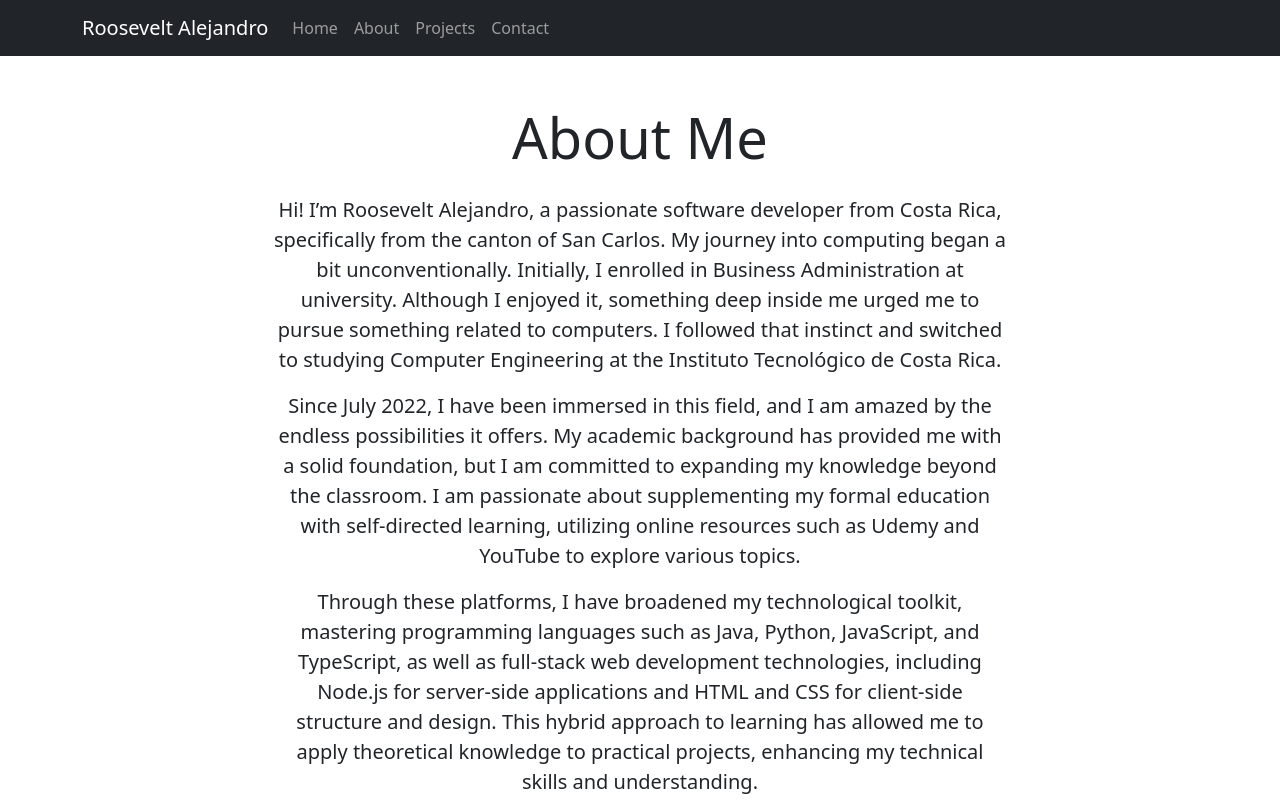
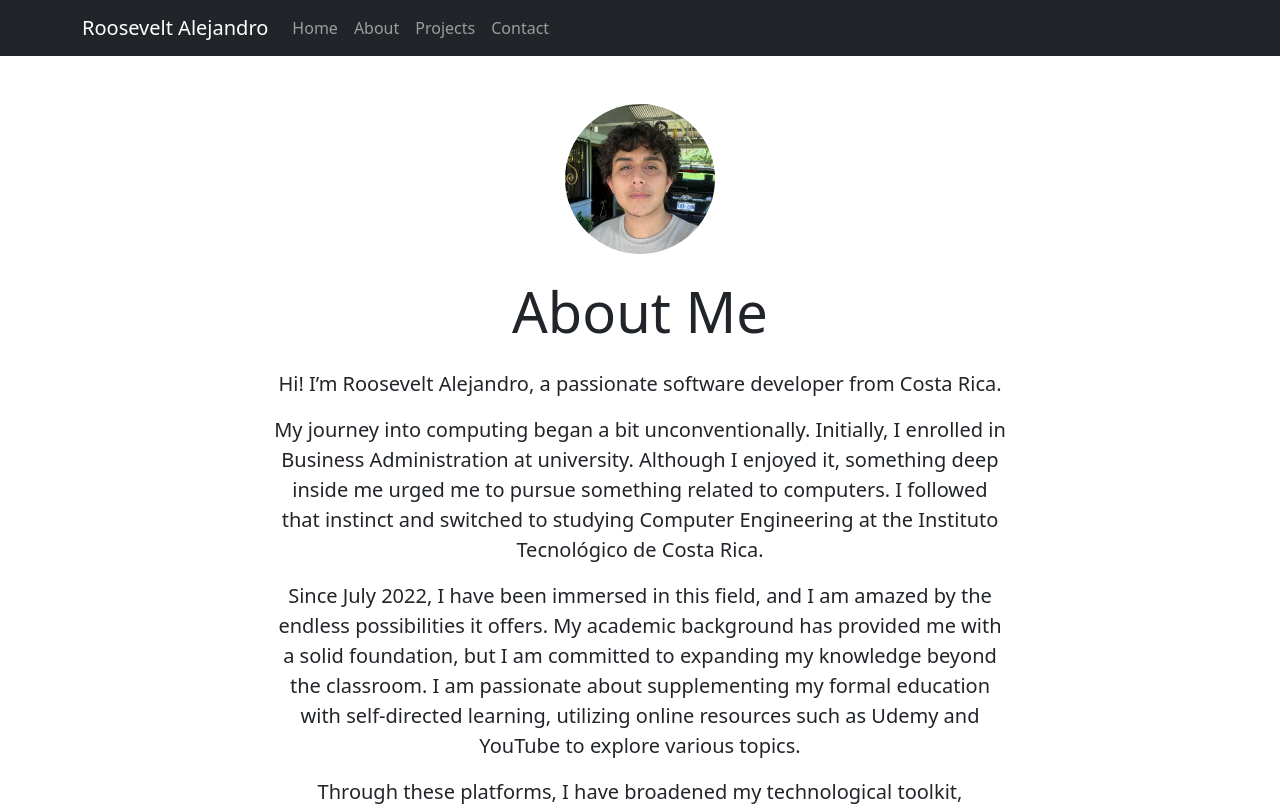
Before and after one commit to rooseveltalej/portfolio, a React (Vite) app: page /about in a window 1280 px wide. Shown: the top 806 px of the page. Built offline with nearby package versions, Linux system fonts and the light colour scheme.

Commit message:
Update portfolio and CV
- Added and improved Home, About, and Header components in React.
- Fixed routing issues with  v6.
- Added and styled a profile picture on the About page.
- Updated CV sections in LaTeX

```diff
--- a/src/components/About.jsx
+++ b/src/components/About.jsx
@@ -1,13 +1,25 @@
-import { Container, Row, Col, Card } from 'react-bootstrap';
+import { Container, Row, Col, Card, Image } from 'react-bootstrap';
 
 const About = () => {
   return (
     <Container className="py-5">
       <Row className="justify-content-center text-center">
         <Col md={8}>
+        <Image
+          src="src/assets/profilePicture.png"
+          alt="Roosevelt Alejandro"
+          roundedCircle
+          className="mb-4"
+          fluid
+          style={{ maxWidth: '150px', height: 'auto' }}
+        />
           <h1 className="display-4 mb-4">About Me</h1>
           <p className="lead">
-            Hi! I’m Roosevelt Alejandro, a passionate software developer from Costa Rica, specifically from the canton of San Carlos.
+            Hi! I’m Roosevelt Alejandro, a passionate software developer from Costa Rica.
+          </p>
+
+          <p className="lead">
+
             My journey into computing began a bit unconventionally. Initially, I enrolled in Business Administration at university.
             Although I enjoyed it, something deep inside me urged me to pursue something related to computers.
             I followed that instinct and switched to studying Computer Engineering at the Instituto Tecnológico de Costa Rica.
@@ -20,8 +32,8 @@ const About = () => {
           </p>
           <p className="lead">
             Through these platforms, I have broadened my technological toolkit, mastering programming languages such as Java,
-            Python, JavaScript, and TypeScript, as well as full-stack web development technologies, including Node.js for server-side
-            applications and HTML and CSS for client-side structure and design. This hybrid approach to learning has allowed me to apply
+            Python and JavaScript, as well as full-stack web development technologies, including Node.js for server-side
+            applications and HTML, CSS and React for client-side structure and design. This hybrid approach to learning has allowed me to apply
             theoretical knowledge to practical projects, enhancing my technical skills and understanding.
           </p>
         </Col>
@@ -42,7 +54,7 @@ const About = () => {
             <Card.Body>
               <Card.Title>Skills</Card.Title>
               <Card.Text>
-                Proficient in Java, Python, JavaScript, TypeScript, Node.js, HTML, and CSS. Adept at both frontend and backend development.
+                Proficient in Java, Python, JavaScript, React.js, Node.js, MySQL, Linux and Git.
               </Card.Text>
             </Card.Body>
           </Card>
--- a/src/components/Home.jsx
+++ b/src/components/Home.jsx
@@ -8,8 +8,14 @@ const Home = () => {
           <Col md={8}>
             <h1 className="display-4">Hello, I'm Roosevelt Alejandro</h1>
             <p className="lead">Software Developer | Computer Science Student</p>
-            <Button href="#projects" variant="primary" size="lg">
-              View My Projects
+            <Button
+              href="/Roosevelt_Alejandro_CV.pdf"
+              variant="primary"
+              size="lg"
+              target="_blank"
+              rel="noopener noreferrer"
+            >
+              View My CV
             </Button>
           </Col>
         </Row>
```
Also changed, not shown: src/assets/profilePicture.png (added), 1 other file (tests, documents, lock files or other folders).
